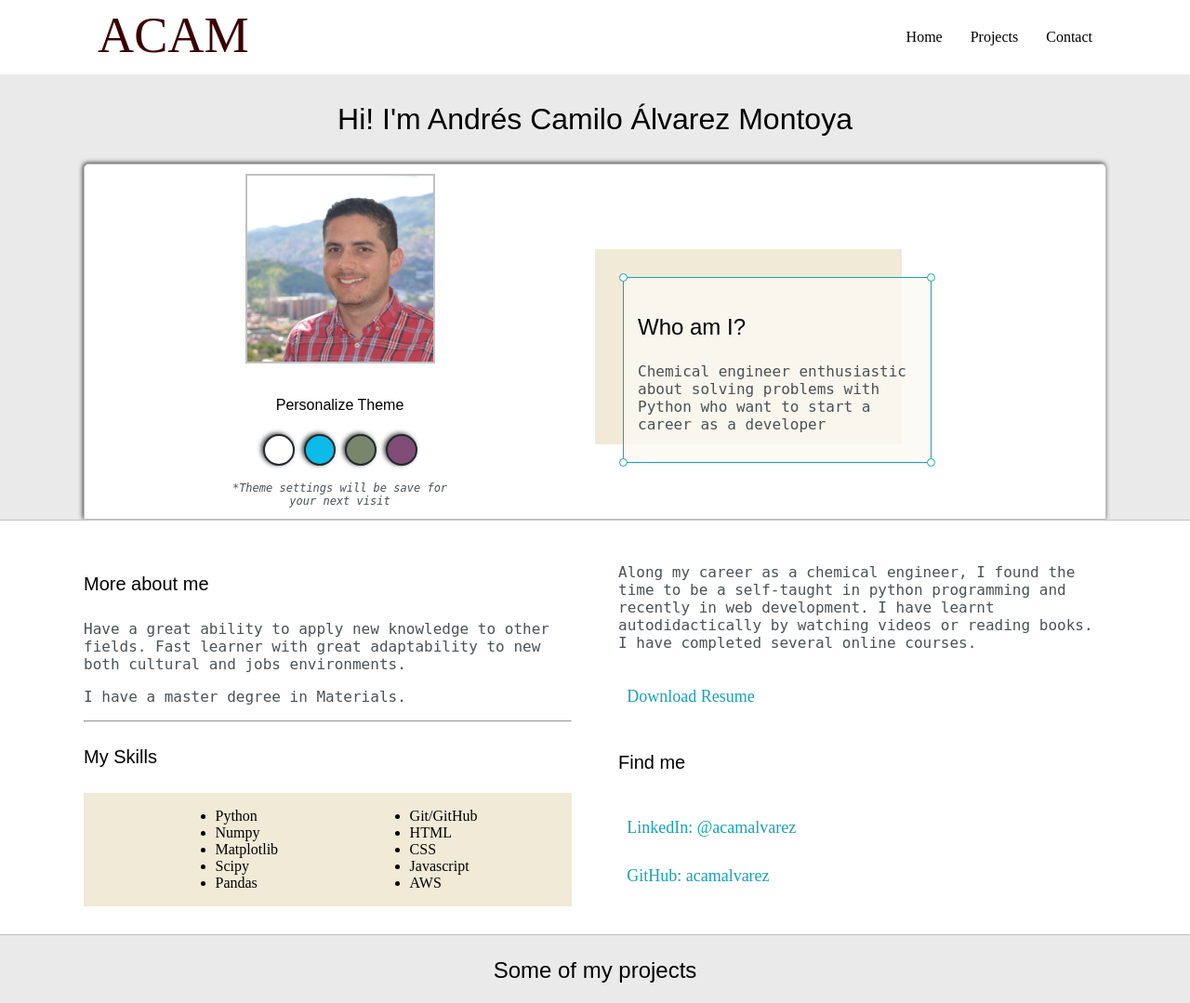
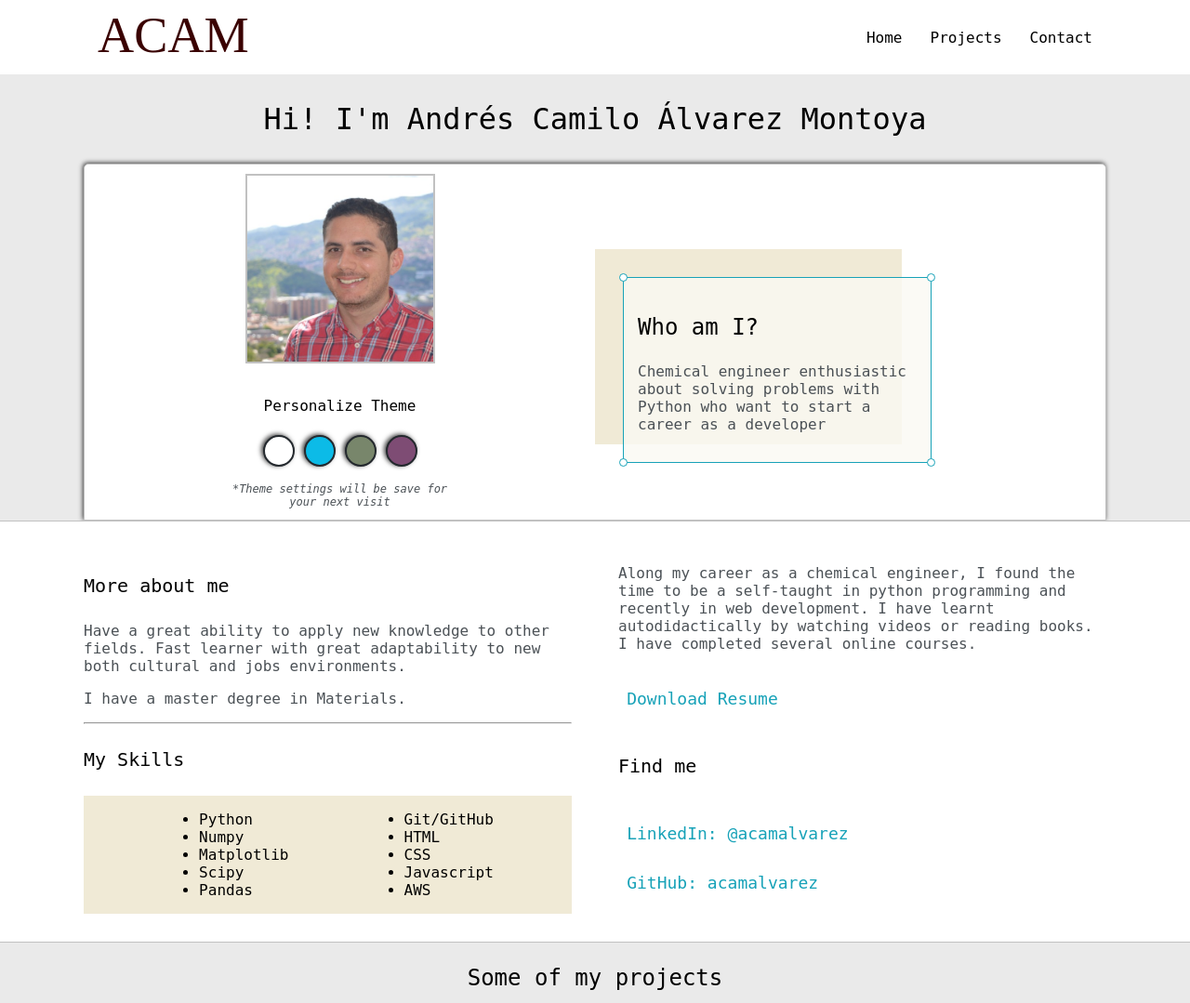
Before and after one commit to acamalvarez/acam-portfolio, a Django app: page / in a window 1280 px wide. Shown: the top 1079 px of the page at 93% size. Run offline with Django 3.2, Linux system fonts and the light colour scheme.

Commit message:
changing in font type

```diff
--- a/home/views.py
+++ b/home/views.py
@@ -62,7 +62,7 @@ def home(request):
                 print(e)
             return redirect('sucess')
 
-    return render(request, 'home/portfolio.html', {'form': form})
+    return render(request, 'home/index.html', {'form': form})
 
 def successView(request):
 
--- a/static/css/default.css
+++ b/static/css/default.css
@@ -22,11 +22,12 @@ html, body{
 
 body *{
     transition: 0.2s;
+    font-family: 'Roboto Mono', monospace;
 }
 
 h1, h2, h3, h4, h5, h6, strong{
     color: var(--mainText);
-    font-family: 'Russo One', sans-serif;
+    font-family: 'Roboto Mono', monospace;
     font-weight: 500;
 
 }
```
Also changed, not shown: home/templates/home/index.html (renamed from home/templates/home/portfolio.html).
